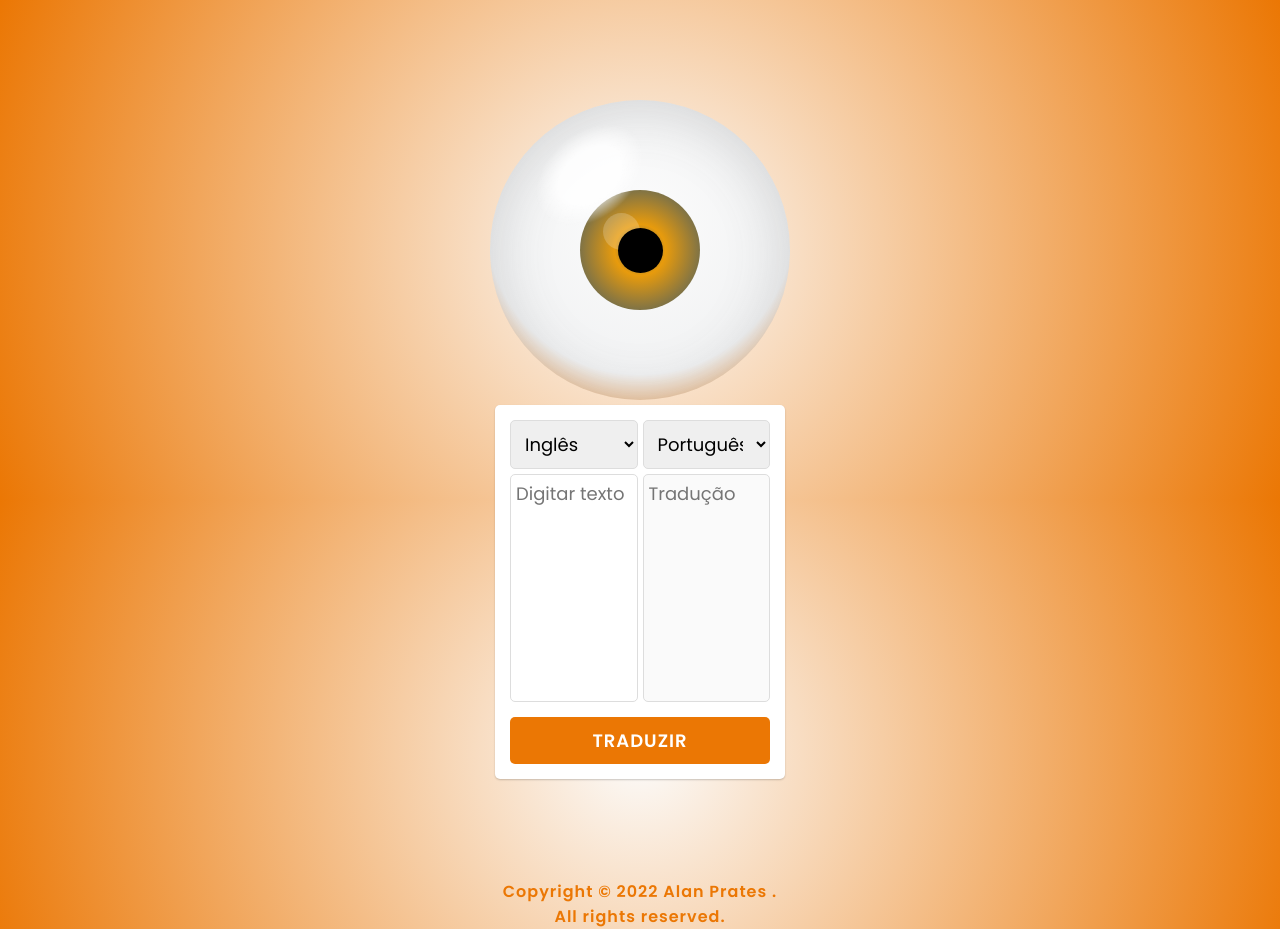
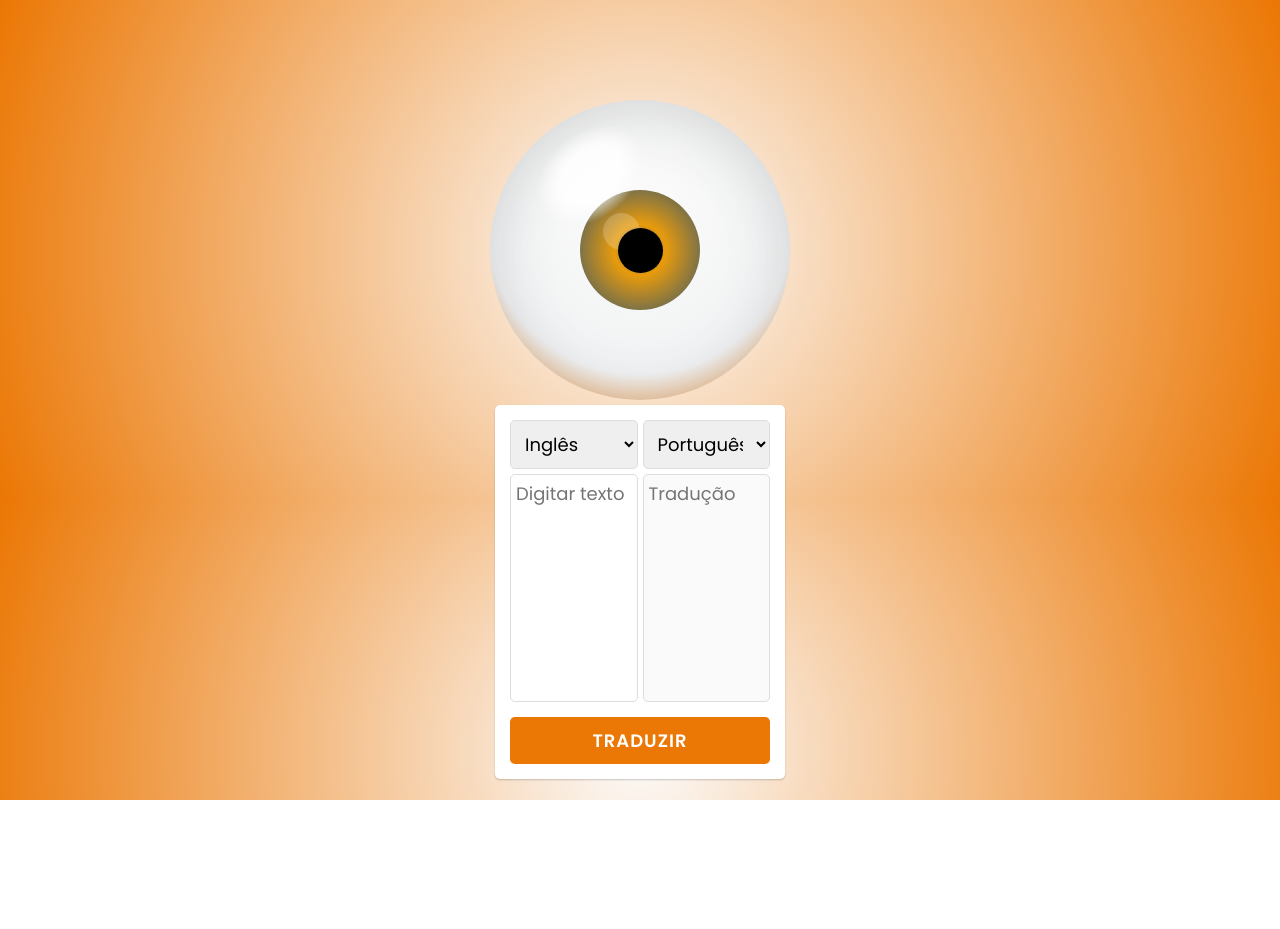
Before and after one commit to AlanPrates/Tradutor-IFBA, a plain HTML site: page index.html in a window 1280 px wide. After the commit the page ends 800 px from the top, so only its background shows below. Drawn offline with Linux system fonts and the light colour scheme.

Commit message:
Update index.html

```diff
--- a/index.html
+++ b/index.html
@@ -28,7 +28,7 @@
     </div>
   </div>
 <footer class="footer">
-  <h4>Copyright © 2022 Alan Prates . All rights reserved.</h4>
+  <h4></h4>
 </footer>
   <script src="script.js"></script>
 </body>
```
